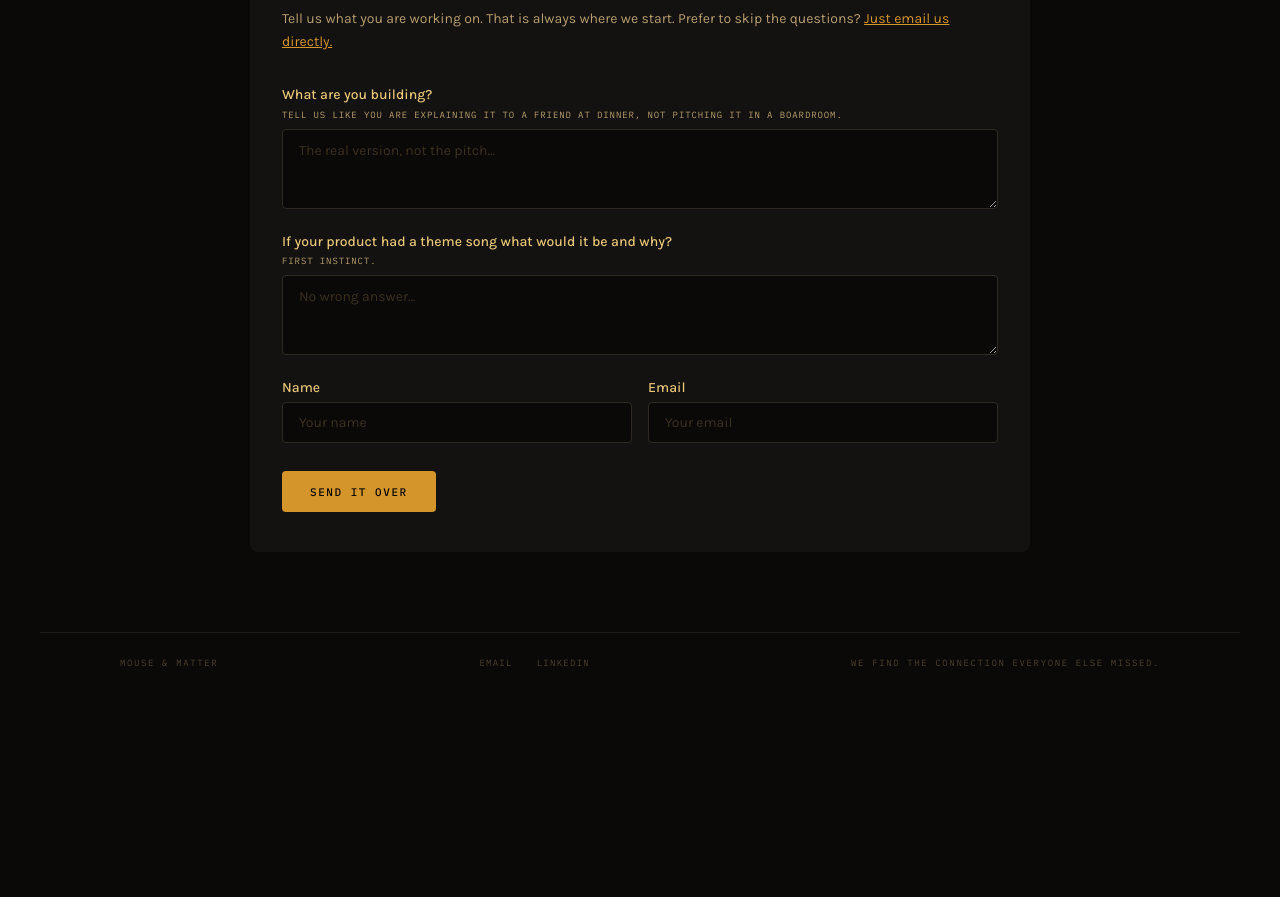
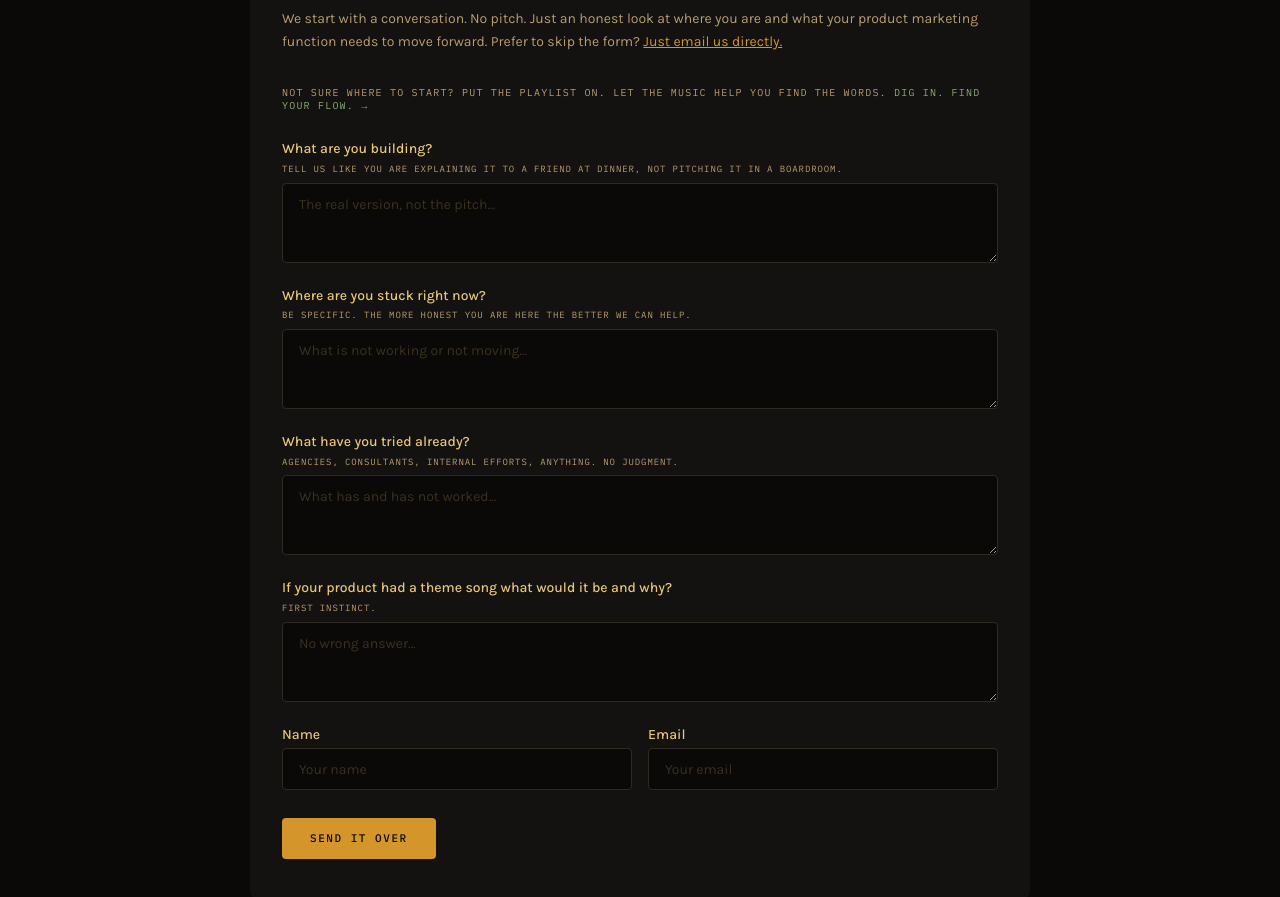
Before and after one commit to mouseandmatter-cell/Mouse-Matter, an Eleventy site: page src/posts/boomscat-case-study.md in a window 1280 px wide. Shown: the part 2360-3257 px from the top of the page. Before the commit the page ends 3052 px from the top, so only its background shows below. Built offline with nearby package versions, Linux system fonts and the light colour scheme; Eleventy itself is replaced by a stand-in of ours; files that its build step writes are made by us from their sources; a web font is replaced by a local one.

Commit message:
Add files via upload

```diff
--- a/src/_layouts/base.njk
+++ b/src/_layouts/base.njk
@@ -5,13 +5,13 @@
 <meta name="viewport" content="width=device-width, initial-scale=1.0">
 <title>{{ title }} — Mouse & Matter</title>
 <meta name="description" content="{{ excerpt or 'Product marketing and strategy. We find the connection everyone else missed.' }}">
-<meta property="og:title" content="{{ title }} — Mouse & Matter">
+<meta property="og:title" content="{{ title }} — Mouse &amp; Matter">
 <meta property="og:description" content="{{ excerpt or 'Product marketing and strategy. We find the connection everyone else missed.' }}">
 <meta property="og:image" content="https://mouseandmatter.netlify.app/assets/og-image.png">
 <meta property="og:type" content="website">
 <meta property="og:url" content="https://mouseandmatter.netlify.app{{ page.url }}">
 <meta name="twitter:card" content="summary_large_image">
-<meta name="twitter:title" content="{{ title }} — Mouse & Matter">
+<meta name="twitter:title" content="{{ title }} — Mouse &amp; Matter">
 <meta name="twitter:description" content="{{ excerpt or 'Product marketing and strategy. We find the connection everyone else missed.' }}">
 <meta name="twitter:image" content="https://mouseandmatter.netlify.app/assets/og-image.png">
 <link rel="icon" href="/assets/favicon.svg" type="image/svg+xml">
@@ -183,7 +183,8 @@
 
 <div class="contact-section" id="contact">
   <h2 class="contact-headline">Ready to find<br><em>your flow?</em></h2>
-  <p class="contact-sub">Tell us what you are working on. That is always where we start. Prefer to skip the questions? <a href="mailto:mouseandmatter@gmail.com" style="color: var(--gold);">Just email us directly.</a></p>
+  <p class="contact-sub">We start with a conversation. No pitch. Just an honest look at where you are and what your product marketing function needs to move forward. Prefer to skip the form? <a href="mailto:mouseandmatter@gmail.com" style="color: var(--gold);">Just email us directly.</a></p>
+  <p style="font-family: 'IBM Plex Mono', monospace; font-size: 10px; letter-spacing: .12em; text-transform: uppercase; color: var(--muted); margin-bottom: 1.75rem;">Not sure where to start? Put the playlist on. Let the music help you find the words. <a href="https://open.spotify.com/playlist/64FeN2h5SNHPuKBxS1jevP" target="_blank" style="color: var(--signal); text-decoration: none;">Dig In. Find Your Flow. →</a></p>
   <form id="contactForm">
     <div class="q-block">
       <label class="q-label" for="q1">What are you building?</label>
@@ -191,9 +192,19 @@
       <textarea id="q1" name="What are you building" placeholder="The real version, not the pitch..." required></textarea>
     </div>
     <div class="q-block">
-      <label class="q-label" for="q2">If your product had a theme song what would it be and why?</label>
+      <label class="q-label" for="q2">Where are you stuck right now?</label>
+      <span class="q-hint">Be specific. The more honest you are here the better we can help.</span>
+      <textarea id="q2" name="Where are you stuck right now" placeholder="What is not working or not moving..."></textarea>
+    </div>
+    <div class="q-block">
+      <label class="q-label" for="q3">What have you tried already?</label>
+      <span class="q-hint">Agencies, consultants, internal efforts, anything. No judgment.</span>
+      <textarea id="q3" name="What have you tried already" placeholder="What has and has not worked..."></textarea>
+    </div>
+    <div class="q-block">
+      <label class="q-label" for="q4">If your product had a theme song what would it be and why?</label>
       <span class="q-hint">First instinct.</span>
-      <textarea id="q2" name="Theme song and why" placeholder="No wrong answer..."></textarea>
+      <textarea id="q4" name="Theme song and why" placeholder="No wrong answer..."></textarea>
     </div>
     <div class="two-col">
       <div class="q-block">
@@ -213,7 +224,7 @@
   </div>
 </div>
 
-<a class="spotify-link" href="https://open.spotify.com/playlist/64FeN2h5SNHPuKBxS1jevP" target="_blank" aria-label="Open Mouse and Matter playlist on Spotify">
+<a class="spotify-link" href="https://open.spotify.com/playlist/64FeN2h5SNHPuKBxS1jevP" target="_blank" aria-label="Open Mouse &amp; Matter playlist on Spotify">
   <svg class="spotify-link-icon" viewBox="0 0 24 24" xmlns="http://www.w3.org/2000/svg">
     <path d="M12 2C6.477 2 2 6.477 2 12s4.477 10 10 10 10-4.477 10-10S17.523 2 12 2zm4.586 14.424a.622.622 0 01-.857.207c-2.348-1.435-5.304-1.76-8.785-.964a.622.622 0 11-.277-1.215c3.809-.87 7.077-.496 9.712 1.115a.622.622 0 01.207.857zm1.223-2.722a.78.78 0 01-1.072.257c-2.687-1.652-6.785-2.131-9.965-1.166a.78.78 0 01-.973-.519.781.781 0 01.519-.972c3.632-1.102 8.147-.568 11.234 1.328a.78.78 0 01.257 1.072zm.105-2.835c-3.223-1.914-8.54-2.09-11.618-1.156a.935.935 0 11-.543-1.79c3.532-1.072 9.404-.865 13.115 1.338a.935.935 0 01-.954 1.608z"/>
   </svg>
@@ -221,7 +232,7 @@
 </a>
 
 <footer>
-  <span class="footer-brand">Mouse & Matter</span>
+  <span class="footer-brand">Mouse &amp; Matter</span>
   <div class="footer-links">
     <a href="mailto:mouseandmatter@gmail.com">Email</a>
     <a href="https://www.linkedin.com/in/adrienne-m-93764712/" target="_blank">LinkedIn</a>
@@ -250,6 +261,7 @@
   }, { threshold: 0.1 });
   document.querySelectorAll('.fade-up').forEach(el => observer.observe(el));
 
+
   // Mobile nav
   const navToggle = document.getElementById('navToggle');
   const navPanel = document.getElementById('navMobilePanel');
```
